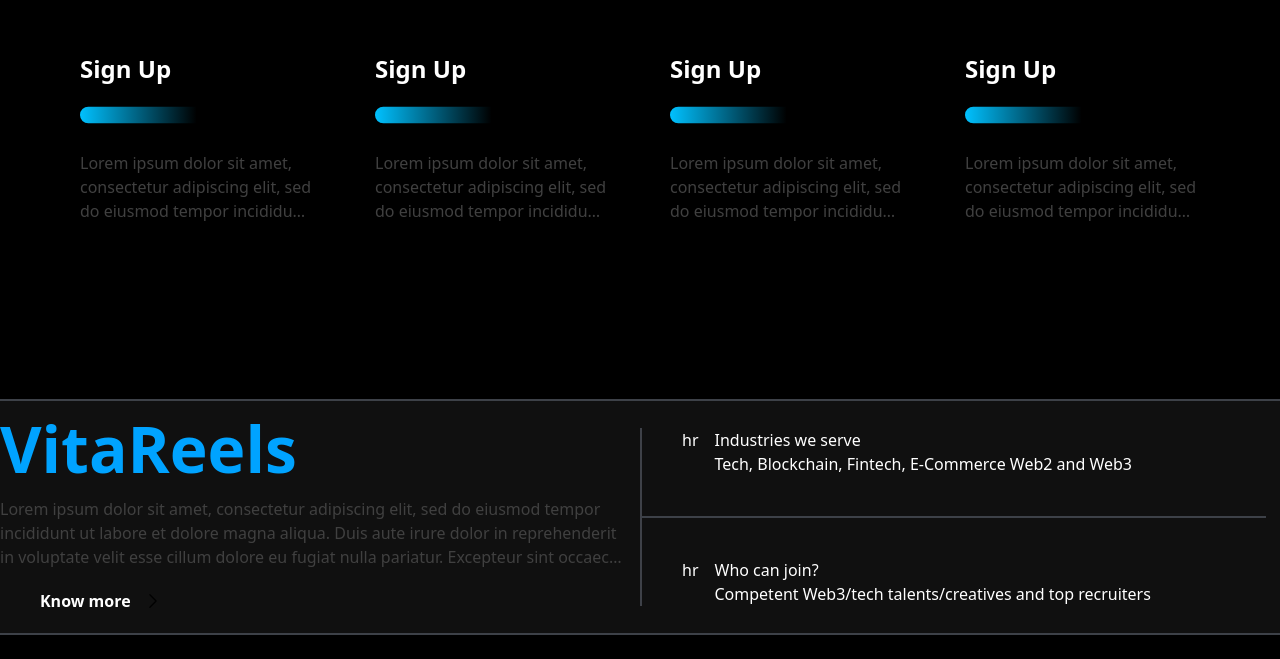
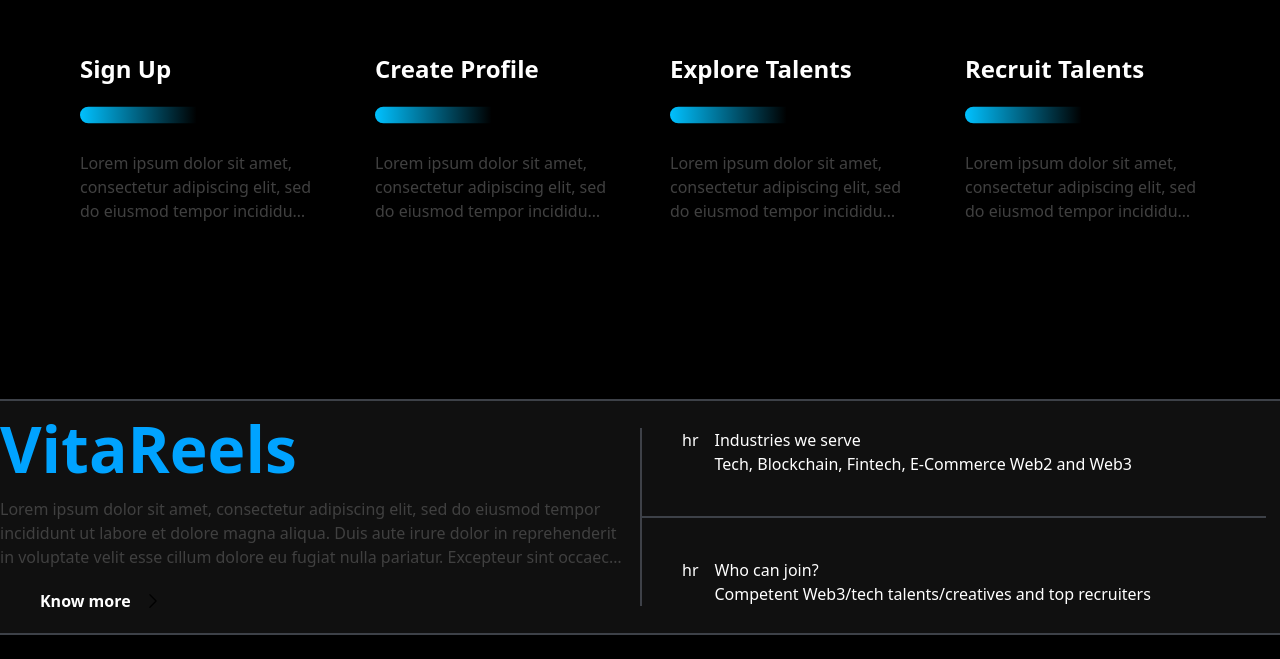
Before and after one commit to LordRanchoatos/vitareels, a Next.js app: page / in a window 1280 px wide. Shown: the part 1030-1689 px from the top of the page. Built offline with nearby package versions, Linux system fonts and the light colour scheme.

Commit message:
dynamic action options

```diff
--- a/components/Action.js
+++ b/components/actions/Action.js
@@ -1,11 +1,11 @@
 import React from 'react';
 import Image from 'next/image';
 
-function Action() {
+function Action({title, description}) {
   return (
     <div className='max-w-[235px]'>
       <div >
-        <h3 className='text-white text-2xl font-bold'>Sign Up</h3>
+        <h3 className='text-white text-2xl font-bold'>{title}</h3>
       </div>
       <Image
         height={60}
@@ -15,8 +15,7 @@
         alt="hrline"
       />
       <p className='text-[#404040] line-clamp-3 text-base'>
-        Lorem ipsum dolor sit amet, consectetur adipiscing elit, sed do eiusmod
-        tempor incididunt ut labore et dolore magna aliqua.
+        {description}
       </p>
     </div>
   );
--- /dev/null
+++ b/components/actions/Actions.js
@@ -0,0 +1,37 @@
+import React from 'react';
+import Action from './Action';
+
+const actionList = [
+  {
+    title: 'Sign Up',
+    description:
+      'Lorem ipsum dolor sit amet, consectetur adipiscing elit, sed do eiusmod tempor incididunt ut labore et dolore magna aliqua.',
+  },
+  {
+    title: 'Create Profile',
+    description:
+      'Lorem ipsum dolor sit amet, consectetur adipiscing elit, sed do eiusmod tempor incididunt ut labore et dolore magna aliqua.',
+  },
+  {
+    title: 'Explore Talents',
+    description:
+      'Lorem ipsum dolor sit amet, consectetur adipiscing elit, sed do eiusmod tempor incididunt ut labore et dolore magna aliqua.',
+  },
+  {
+    title: 'Recruit Talents',
+    description:
+      'Lorem ipsum dolor sit amet, consectetur adipiscing elit, sed do eiusmod tempor incididunt ut labore et dolore magna aliqua.',
+  },
+];
+
+function Actions() {
+  return (
+    <section className="my-44 flex flex-wrap md:flex justify-center items-center md:justify-between mx-10 md:mx-20 2xl:mx-36">
+      {actionList.map((anAction) => (
+        <Action title={anAction.title} description={anAction.description} />
+      ))}
+    </section>
+  );
+}
+
+export default Actions;
--- a/components/skill/index.js
+++ b/components/skill/index.js
@@ -25,8 +25,8 @@
 function Skills() {
   return (
     <div className='flex gap-5 overflow-auto'>
-        {skillList.map(skill =>
-          <Skill skill={skill}/>
+        {skillList.map((skill, index) =>
+          <Skill key={index} skill={skill}/>
         )}
     </div>
   )
--- a/pages/index.tsx
+++ b/pages/index.tsx
@@ -3,7 +3,8 @@
 import Image from 'next/image';
 import NavBar from '../components/NavBar';
 import Skills from '../components/skill/index';
-import Action from '../components/Action';
+import Actions from '../components/actions/Actions';
+import Action from '../components/actions/Action';
 
 const Home: NextPage = () => {
   return (
@@ -55,17 +56,13 @@
         <Skills />
       </section>
 
-      <section className="my-44 flex flex-wrap md:flex justify-center items-center md:justify-between mx-10 md:mx-20 2xl:mx-36">
-        <Action />
-        <Action />
-        <Action />
-        <Action />
-      </section>
+      <Actions />
+
 
       <section className="bg-[#101010] md:border-solid border-y-2 md:border-gray-500/50 ">
         <div className="grid grid-cols-1 pl-10 md:pl-0 md:grid-cols-2 items-center 2xl:mx-60 2xl:my-16">
-          <div className='max-w-[624px]'>
-            <h4 className='text-[#00A3FF] font-bold text-[64px]'>VitaReels</h4>
+          <div className="max-w-[624px]">
+            <h4 className="text-[#00A3FF] font-bold text-[64px]">VitaReels</h4>
             <p className="text-[#404040] line-clamp-3 text-base">
               Lorem ipsum dolor sit amet, consectetur adipiscing elit, sed do
               eiusmod tempor incididunt ut labore et dolore magna aliqua. Duis
@@ -96,7 +93,7 @@
             </a>
           </div>
 
-          <div className='flex flex-col md:border-solid md:border-l-2 md:border-gray-500/50'>
+          <div className="flex flex-col md:border-solid md:border-l-2 md:border-gray-500/50">
             <div className="flex gap-4 pl-10 text-white md:border-solid md:border-b-2 md:border-gray-500/50 max-w-[624px] pb-10">
               <div>hr</div>
               <div>
@@ -113,7 +110,7 @@
             </div>
           </div>
         </div>
-        <div></div>
+        <div>{/* <Actions/> */}</div>
       </section>
 
       <footer className="">
```
